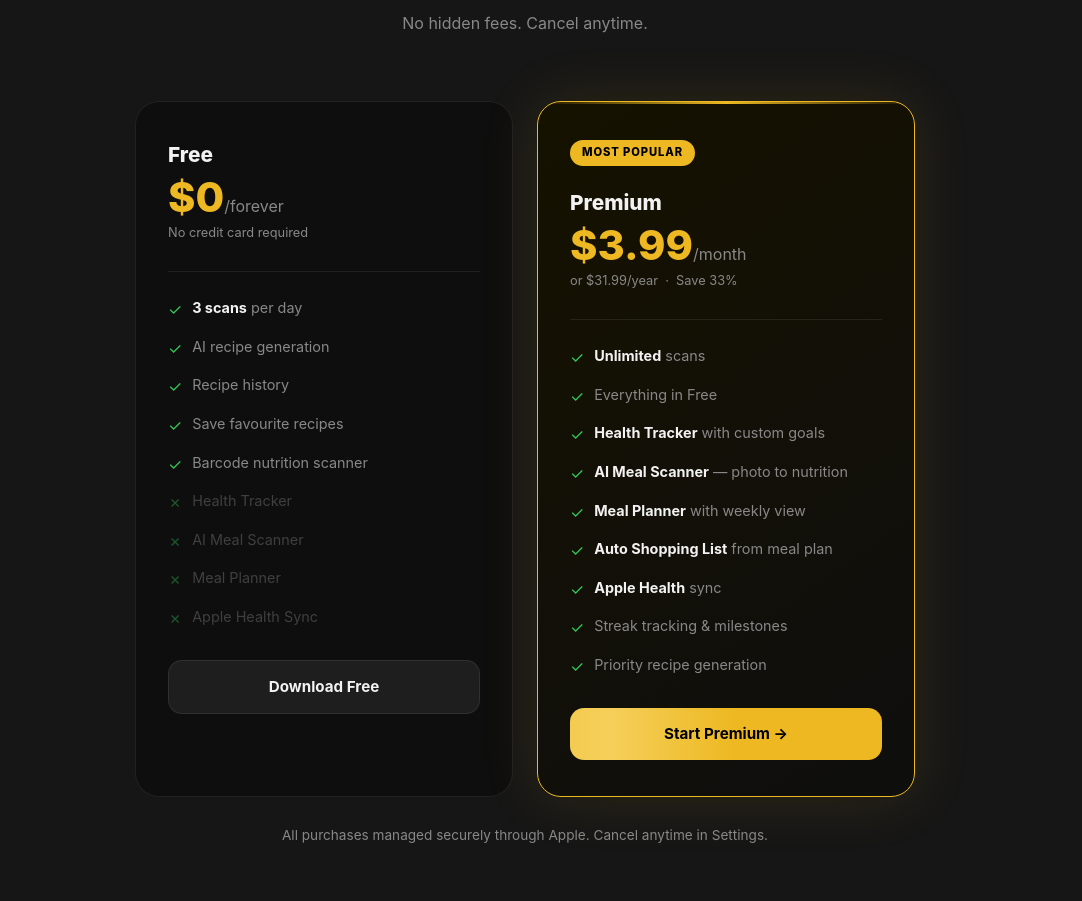
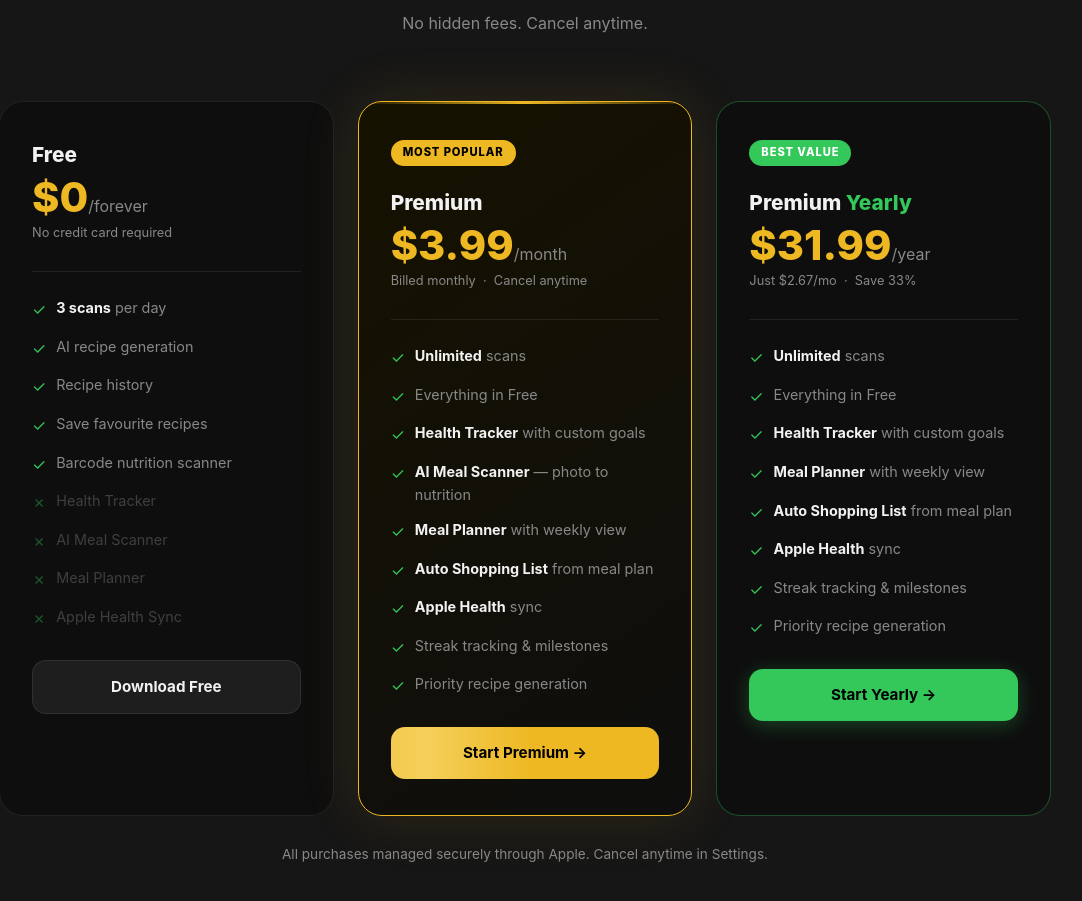
Before and after one commit to jacksondeeter691-byte/Cold-to-Cooked-Website, a plain HTML site: page index.html in a window 1280 px wide. Shown: the part 3126-4027 px from the top of the page, without its empty margins (115-1197 px from the left). Drawn offline with Linux system fonts and the light colour scheme.

Commit message:
Add yearly Premium plan card to pricing section
Co-Authored-By: Claude Sonnet 4.6 <noreply@anthropic.com>

```diff
--- a/index.html
+++ b/index.html
@@ -282,7 +282,7 @@
 
     /* ─── Pricing ─────────────────────────────────────────────── */
     #pricing { background: var(--surface); }
-    .pricing-grid { display: grid; grid-template-columns: 1fr 1fr; gap: 24px; max-width: 780px; margin: 0 auto; }
+    .pricing-grid { display: grid; grid-template-columns: repeat(3,1fr); gap: 24px; max-width: 1060px; margin: 0 auto; }
 
     .plan {
       background: var(--bg); border: 1px solid var(--border);
@@ -393,6 +393,7 @@
       .steps              { grid-template-columns: 1fr; max-width: 420px; margin: 0 auto; }
       .features-grid      { grid-template-columns: 1fr 1fr; }
       .pricing-grid       { grid-template-columns: 1fr; max-width: 420px; }
+      .plan.yearly        { order: -1; }
     }
     @media (max-width: 560px) {
       .features-grid { grid-template-columns: 1fr; }
@@ -590,12 +591,12 @@
         <a href="#" class="plan-btn free">Download Free</a>
       </div>
 
-      <!-- Premium -->
+      <!-- Premium Monthly -->
       <div class="plan premium">
         <div class="plan-badge">Most Popular</div>
         <div class="plan-name">Premium</div>
         <div class="plan-price">$3.99<span>/month</span></div>
-        <div class="plan-note">or $31.99/year &nbsp;·&nbsp; Save 33%</div>
+        <div class="plan-note">Billed monthly &nbsp;·&nbsp; Cancel anytime</div>
         <hr class="plan-divider">
         <ul class="plan-features">
           <li><span class="check">✓</span><span><strong>Unlimited</strong> scans</span></li>
@@ -609,6 +610,26 @@
           <li><span class="check">✓</span><span>Priority recipe generation</span></li>
         </ul>
         <a href="#" class="plan-btn premium-btn">Start Premium →</a>
+      </div>
+
+      <!-- Premium Yearly -->
+      <div class="plan yearly" style="border-color: rgba(52,199,89,.35); position: relative;">
+        <div class="plan-badge" style="background: var(--green); color: #fff;">Best Value</div>
+        <div class="plan-name">Premium <span style="color:var(--green)">Yearly</span></div>
+        <div class="plan-price">$31.99<span>/year</span></div>
+        <div class="plan-note">Just $2.67/mo &nbsp;·&nbsp; Save 33%</div>
+        <hr class="plan-divider">
+        <ul class="plan-features">
+          <li><span class="check">✓</span><span><strong>Unlimited</strong> scans</span></li>
+          <li><span class="check">✓</span><span>Everything in Free</span></li>
+          <li><span class="check">✓</span><span><strong>Health Tracker</strong> with custom goals</span></li>
+          <li><span class="check">✓</span><span><strong>Meal Planner</strong> with weekly view</span></li>
+          <li><span class="check">✓</span><span><strong>Auto Shopping List</strong> from meal plan</span></li>
+          <li><span class="check">✓</span><span><strong>Apple Health</strong> sync</span></li>
+          <li><span class="check">✓</span><span>Streak tracking &amp; milestones</span></li>
+          <li><span class="check">✓</span><span>Priority recipe generation</span></li>
+        </ul>
+        <a href="#" class="plan-btn premium-btn" style="background: var(--green); box-shadow: 0 4px 20px rgba(52,199,89,.3);">Start Yearly →</a>
       </div>
     </div>
 
```
